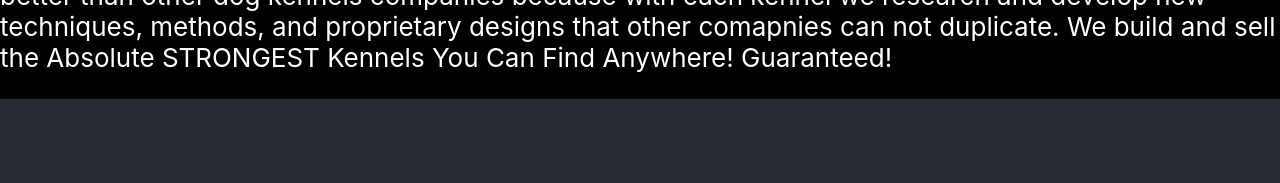
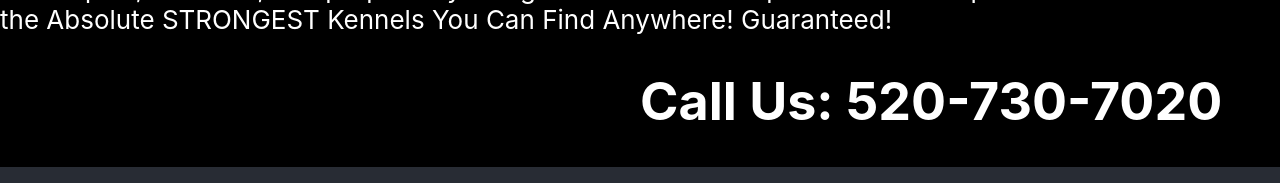
Before and after one commit to rhtaylor/Petsafe-kennels, a React (Create React App) app in the folder React-Front/pet-safe-kennels/: page / in a window 1280 px wide. Shown: the part 511-694 px from the top of the page. Built offline with nearby package versions, Linux system fonts and the light colour scheme; no server answers.

Commit message:
removes NavBar setState and NavBar is needed to be visabe at all times

```diff
--- a/React-Front/pet-safe-kennels/src/Home.jsx
+++ b/React-Front/pet-safe-kennels/src/Home.jsx
@@ -39,6 +39,7 @@ export default class Home extends Component{
             <footer>
                  <p>{info}</p>
                 <p>{post_info}</p>
+                <h1>Call Us: 520-730-7020</h1>
             </footer>
             </div>
         )
--- a/React-Front/pet-safe-kennels/src/NavBar.jsx
+++ b/React-Front/pet-safe-kennels/src/NavBar.jsx
@@ -15,10 +15,7 @@ export default class NavBar extends Component{
         display: "show"
     }
     componentDidMount(){
-        debugger
-        if(this.props.location.pathname === '/'){
-            this.setState({display: "none"})
-        }
+
     }
     render(){
         return(<div style={{display: this.state.display}}>
--- a/React-Front/pet-safe-kennels/src/home.scss
+++ b/React-Front/pet-safe-kennels/src/home.scss
@@ -14,6 +14,13 @@ background-color: black;
         justify-self: center;
         float: left;
     }
+    h1{
+       padding-left: 80vh;
+       justify-self: center;
+    }
+}
+h1{
+    padding-left: 80vh;
 }
 
 }
```
Also changed, not shown: 1 other file (tests, documents, lock files or other folders).
